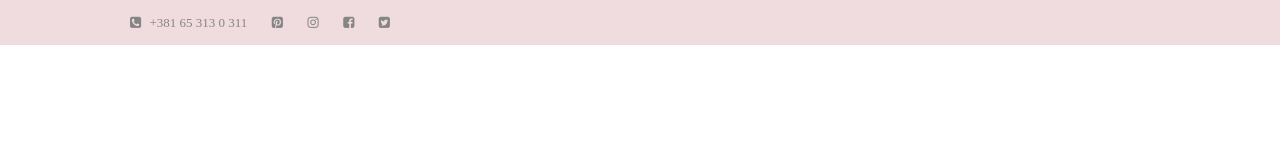
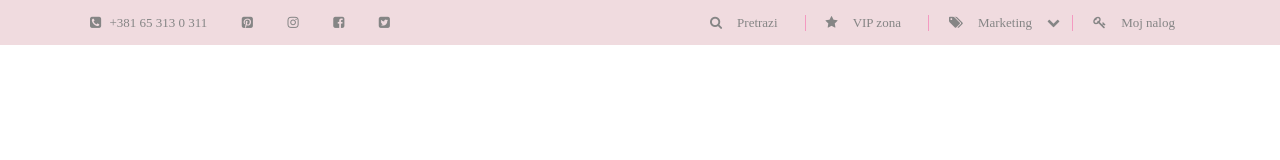
Before and after one commit to popkapiten/vencanja, a website: page app/index.html in a window 1280 px wide. Drawn offline with Linux system fonts and the light colour scheme; files that its build step writes are made by us from their sources.

Commit message:
top bar right added

```diff
--- a/app/index.html
+++ b/app/index.html
@@ -23,7 +23,12 @@
                         <li class="top-bar__left--text"><a href="#"><i class="fa fa-facebook-square"></i></a></li>
                         <li class="top-bar__left--text"><a href="#"><i class="fa fa-twitter-square"></i></a></li>
                     </ul>
-                    <ul class="top-bar__right"></ul>
+                    <ul class="top-bar__right">
+                        <li class="top-bar__right--text"><a href="#"><i class="fa fa-search"></i><span>Pretrazi</span></a></li>
+                        <li class="top-bar__right--text"><a href="#"><i class="fa fa-star"></i><span>VIP zona</span></a></li>
+                        <li class="top-bar__right--text"><a href="#"><i class="fa fa-tags"></i><span>Marketing</span><i class="fa fa-chevron-down"></i></a></li>
+                        <li class="top-bar__right--text"><a href="#"><i class="fa fa-key"></i><span>Moj nalog</span></a></li>
+                    </ul>
                 </div>
             </div>
         </div>
--- a/app/scss/_header.scss
+++ b/app/scss/_header.scss
@@ -3,9 +3,11 @@ header {
 
   .top-bar {
     height: 45px;
-
     > .row--flex {
       height: 100%;
+      >  [class^="col-"] {
+        justify-content: space-between;
+      }
     }
 
     &__left {
@@ -13,6 +15,7 @@ header {
       width: 300px;
       justify-content: space-between;
       margin: 0;
+      padding: 0;
 
       &--text {
         display: flex;
@@ -33,5 +36,30 @@ header {
         }
       }
     }
+
+
+    &__right {
+      @extend .top-bar__left;
+      width: 500px;
+
+      span {
+        margin: 0 15px;
+      }
+
+      &--text {
+        @extend .top-bar__left--text;
+
+        &:first-child {
+          > a {
+            border-left: none;
+          }
+        }
+
+        > a {
+          border-left: 1px solid $secondary-color;
+          padding-left: 20px;
+        }
+      }
+    }
   }
 }
```
Also changed, not shown: app/css/styles.css.
